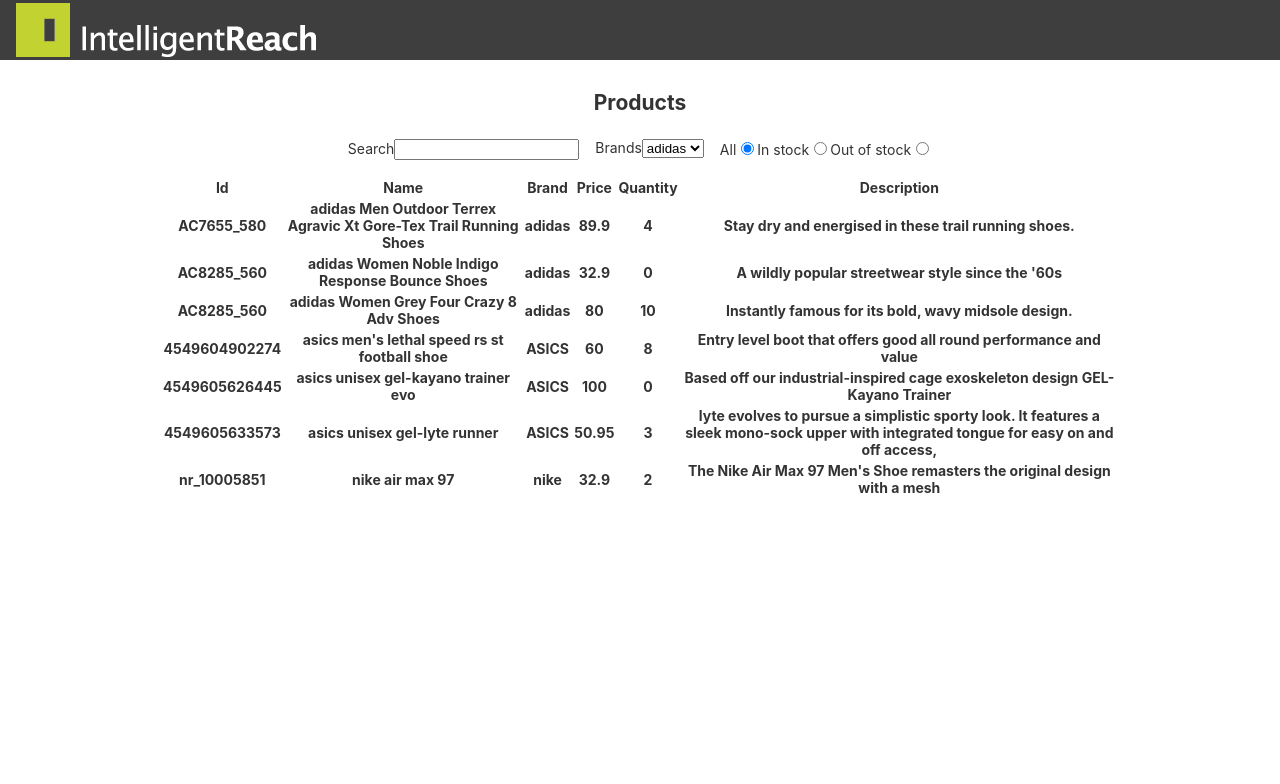
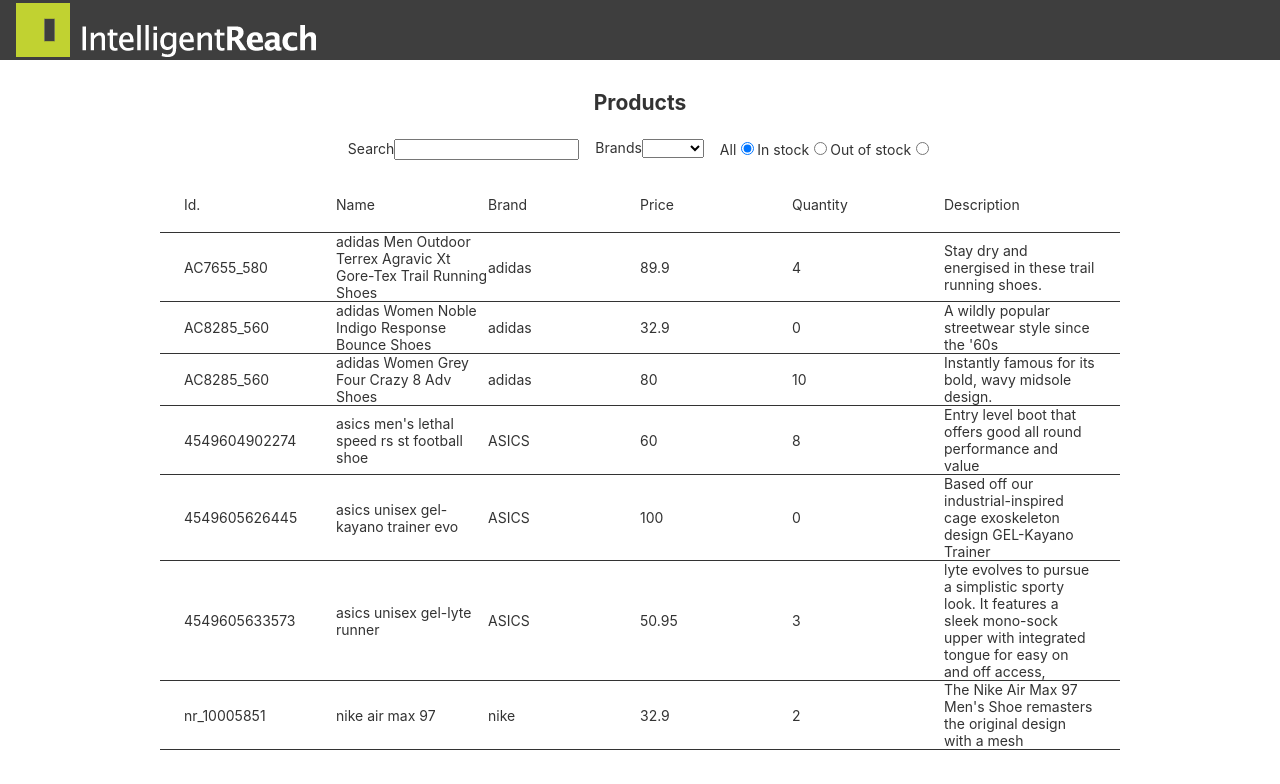
Before and after one commit to ronaldodupra/Dev-test, an Angular app: page / in a window 1280 px wide. Shown: the top 784 px of the page. Built offline with nearby package versions, Linux system fonts and the light colour scheme.

Commit message:
apply searching

```diff
--- a/angular.json
+++ b/angular.json
@@ -1,5 +1,8 @@
 {
   "$schema": "./node_modules/@angular/cli/lib/config/schema.json",
+  "cli": {
+    "analytics": "06fb03c9-7705-4031-ae1c-0d08d2b3d845"
+  },
   "version": 1,
   "newProjectRoot": "projects",
   "projects": {
--- a/package.json
+++ b/package.json
@@ -12,10 +12,12 @@
   "private": true,
   "dependencies": {
     "@angular/animations": "~11.2.5",
+    "@angular/cdk": "^11.2.5",
     "@angular/common": "~11.2.5",
     "@angular/compiler": "~11.2.5",
-    "@angular/core": "~11.2.5",
+    "@angular/core": "^11.2.5",
     "@angular/forms": "~11.2.5",
+    "@angular/material": "^11.2.5",
     "@angular/platform-browser": "~11.2.5",
     "@angular/platform-browser-dynamic": "~11.2.5",
     "@angular/router": "~11.2.5",
--- a/src/app/app.component.html
+++ b/src/app/app.component.html
@@ -113,14 +113,15 @@
 
 <div class="content" role="main">
   <h2>Products</h2>
+  <form [formGroup]="filterForm">
     <div class="container">
       <div class="filter">
         <label for="search">Search</label>
-      <input id="search" />
+        <input formControlName="textFilter" />
       </div>
       <div class="filter">
         <label for="brands">Brands</label>
-      <select id="brands">
+        <select formControlName="brandFilter">
           <option [value]="item.brand" *ngFor="let item of brands">
             {{ item.brand }}
           </option>
@@ -128,14 +129,35 @@
       </div>
       <div class="filter">
         <label for="in-stock">All</label>
-      <input type="radio" id="in-stock" name="stock" value="all" checked />
+        <input
+          checked
+          aria-checked="true"
+          type="radio"
+          id="all"
+          name="stocksFilter"
+          value="all"
+          formControlName="stocksFilter"
+        />
         <label for="in-stock">In stock</label>
-      <input type="radio" id="in-stock" name="stock" value="in-stock" />
+        <input
+          type="radio"
+          id="in-stock"
+          formControlName="stocksFilter"
+          name="stocksFilter"
+          value="in-stock"
+        />
         <label for="out-of-stock">Out of stock</label>
-      <input type="radio" id="out-of-stock" name="stock" value="out-of-stock" />
+        <input
+          type="radio"
+          id="out-of-stock"
+          formControlName="stocksFilter"
+          name="stocksFilter"
+          value="out-of-stock"
+        />
       </div>
     </div>
+  </form>
   <div class="container">
-    <products-table> </products-table>
+    <products-table [dataSource]="dataSource"> </products-table>
   </div>
 </div>
--- a/src/app/app.component.ts
+++ b/src/app/app.component.ts
@@ -1,7 +1,8 @@
-import { Component, OnInit } from "@angular/core";
+import { Component, ElementRef, OnInit, ViewChild } from "@angular/core";
+import { FormBuilder, FormControl, FormGroup } from "@angular/forms";
+import { MatTableDataSource } from "@angular/material/table";
 import { ProductsService } from "./products/products.service";
 import { ProductShared } from "./shared/product.shared";
-
 @Component({
   selector: "app-root",
   templateUrl: "./app.component.html",
@@ -9,17 +10,76 @@
 })
 export class AppComponent implements OnInit {
   title = "ir-dev-test";
-  constructor(private productService: ProductsService) {}
-  products: ProductShared[];
+  constructor(
+    private productService: ProductsService,
+    private fb: FormBuilder
+  ) {}
+  dataSource: MatTableDataSource<ProductShared>;
   brands = [];
+  startfiltering: boolean = true;
+  // none value
+  filterValues = {
+    textFilter: "",
+    brandFilter: "",
+    stocksFilter: "all",
+  };
+  filterValuesNULL = {
+    textFilter: "",
+    brandFilter: "",
+    stocksFilter: "all",
+  };
+  filterForm: FormGroup = this.fb.group({
+    textFilter: [],
+    brandFilter: [],
+    stocksFilter: ["all"],
+  });
+
+  get textFilter() {
+    return this.filterForm.get("textFilter");
+  }
+  get brandFilter() {
+    return this.filterForm.get("brandFilter");
+  }
+  get stocksFilter() {
+    return this.filterForm.get("stocksFilter");
+  }
   ngOnInit() {
     this.getProducts();
+    this.formSubscribe();
+    this.getBrands();
+    this.filterProducts();
   }
   public getProducts() {
     this.productService.getProducts().subscribe((result) => {
-      this.products = result;
+      this.dataSource = new MatTableDataSource<ProductShared>(result);
+    });
+  }
+  // form subscribe
+  formSubscribe() {
+    this.textFilter.valueChanges.subscribe((positionValue) => {
+      this.filterValues["textFilter"] = positionValue;
+      if (
+        this.textFilter.value.length > 2 ||
+        this.textFilter.value.length == 0
+      ) {
+        this.dataSource.filter = JSON.stringify(this.filterValues);
+      }
+    });
 
-      var brandFilter = result.reduce(function (obj, item) {
+    this.brandFilter.valueChanges.subscribe((nameValue) => {
+      this.filterValues["brandFilter"] = nameValue;
+      this.dataSource.filter = JSON.stringify(this.filterValues);
+    });
+    this.stocksFilter.valueChanges.subscribe((emailValue) => {
+      this.filterValues["stocksFilter"] = emailValue;
+      this.dataSource.filter = JSON.stringify(this.filterValues);
+    });
+  }
+
+  // create filter
+
+  public getBrands() {
+    var brandFilter = this.dataSource.data.reduce(function (obj, item) {
       obj[item.brand] = obj[item.brand] || [];
       obj[item.brand].push(item.brand);
       return obj;
@@ -29,6 +89,45 @@
       return { brand: key };
     });
     this.brands = brandArray;
-    });
+  }
+
+  filterProducts() {
+    this.dataSource.filterPredicate = (data, filter: string): boolean => {
+      let searchString = JSON.parse(filter);
+      var stockquantity;
+
+      if (searchString.stocksFilter == "all") {
+        stockquantity = data.quantity >= 0;
+      } else if (searchString.stocksFilter == "out-of-stock") {
+        stockquantity = data.quantity == 0;
+      } else {
+        stockquantity = data.quantity > 0;
+      }
+      const resultValue =
+        (data.name
+          .toString()
+          .trim()
+          .toLowerCase()
+          .indexOf(searchString.textFilter.toLowerCase()) !== -1 ||
+          data.brand
+            .toString()
+            .trim()
+            .toLowerCase()
+            .indexOf(searchString.textFilter.toLowerCase()) !== -1 ||
+          data.description
+            .toString()
+            .trim()
+            .toLowerCase()
+            .indexOf(searchString.textFilter.toLowerCase()) !== -1) &&
+        data.brand
+          .toString()
+          .trim()
+          .toLowerCase()
+          .indexOf(searchString.brandFilter.toLowerCase()) !== -1 &&
+        stockquantity; // => false;
+
+      return resultValue;
+    };
+    this.dataSource.filter = JSON.stringify(this.filterValues);
   }
 }
--- a/src/app/products/products-grid.component.html
+++ b/src/app/products/products-grid.component.html
@@ -1,22 +1,38 @@
-<table>
-  <thead>
-    <tr>
-      <th>Id</th>
-      <th>Name</th>
-      <th>Brand</th>
-      <th>Price</th>
-      <th>Quantity</th>
-      <th>Description</th>
-    </tr>
-  </thead>
-  <tbody>
-    <tr *ngFor="let product of products">
-      <th>{{ product.id }}</th>
-      <th>{{ product.name }}</th>
-      <th>{{ product.brand }}</th>
-      <th>{{ product.price }}</th>
-      <th>{{ product.quantity }}</th>
-      <th>{{ product.description }}</th>
-    </tr>
-  </tbody>
-</table>
+<div class="example-container mat-elevation-z8">
+  <mat-table #table [dataSource]="dataSource">
+    <!-- Position Column -->
+    <ng-container matColumnDef="id">
+      <mat-header-cell *matHeaderCellDef> Id. </mat-header-cell>
+      <mat-cell *matCellDef="let element"> {{ element.id }} </mat-cell>
+    </ng-container>
+
+    <!-- Name Column -->
+    <ng-container matColumnDef="name">
+      <mat-header-cell *matHeaderCellDef> Name </mat-header-cell>
+      <mat-cell *matCellDef="let element"> {{ element.name }} </mat-cell>
+    </ng-container>
+
+    <!-- Weight Column -->
+    <ng-container matColumnDef="brand">
+      <mat-header-cell *matHeaderCellDef> Brand </mat-header-cell>
+      <mat-cell *matCellDef="let element"> {{ element.brand }} </mat-cell>
+    </ng-container>
+
+    <!-- Symbol Column -->
+    <ng-container matColumnDef="price">
+      <mat-header-cell *matHeaderCellDef> Price </mat-header-cell>
+      <mat-cell *matCellDef="let element"> {{ element.price }} </mat-cell>
+    </ng-container>
+    <ng-container matColumnDef="quantity">
+      <mat-header-cell *matHeaderCellDef> Quantity </mat-header-cell>
+      <mat-cell *matCellDef="let element"> {{ element.quantity }} </mat-cell>
+    </ng-container>
+    <ng-container matColumnDef="description">
+      <mat-header-cell *matHeaderCellDef> Description </mat-header-cell>
+      <mat-cell *matCellDef="let element"> {{ element.description }} </mat-cell>
+    </ng-container>
+
+    <mat-header-row *matHeaderRowDef="displayedColumns"></mat-header-row>
+    <mat-row *matRowDef="let row; columns: displayedColumns"></mat-row>
+  </mat-table>
+</div>
--- a/src/app/products/products-grid.component.ts
+++ b/src/app/products/products-grid.component.ts
@@ -1,4 +1,5 @@
-import { Component, OnInit } from "@angular/core";
+import { Component, Input, OnInit } from "@angular/core";
+import { MatTableDataSource } from "@angular/material/table";
 import { ProductShared } from "../shared/product.shared";
 import { ProductsService } from "./products.service";
 
@@ -10,13 +11,14 @@
 })
 export class ProductsGridComponent implements OnInit {
   constructor(private productService: ProductsService) {}
-  products: ProductShared[];
-  ngOnInit(): void {
-    this.loadProducts();
-  }
-  private loadProducts() {
-    this.productService.getProducts().subscribe((result) => {
-      this.products = result;
-    });
-  }
+  @Input() dataSource: MatTableDataSource<ProductShared>[];
+  displayedColumns = [
+    "id",
+    "name",
+    "brand",
+    "price",
+    "quantity",
+    "description",
+  ];
+  ngOnInit(): void {}
 }
--- a/src/app/products/products.module.ts
+++ b/src/app/products/products.module.ts
@@ -1,11 +1,12 @@
 import { NgModule } from "@angular/core";
 import { BrowserModule } from "@angular/platform-browser";
+import { MaterialModule } from "../shared/material.module";
 
 import { ProductsGridComponent } from "./products-grid.component";
 import { ProductsService } from "./products.service";
 
 @NgModule({
-  imports: [BrowserModule],
+  imports: [BrowserModule, MaterialModule],
   declarations: [ProductsGridComponent],
   exports: [ProductsGridComponent],
   providers: [ProductsService],
```
Also changed, not shown: src/app/app.module.ts (+11 -2 lines), src/app/shared/material.module.ts (added, +93 -0 lines), 1 other file (tests, documents, lock files or other folders). Lines whose indentation alone changed are shown as unchanged.
